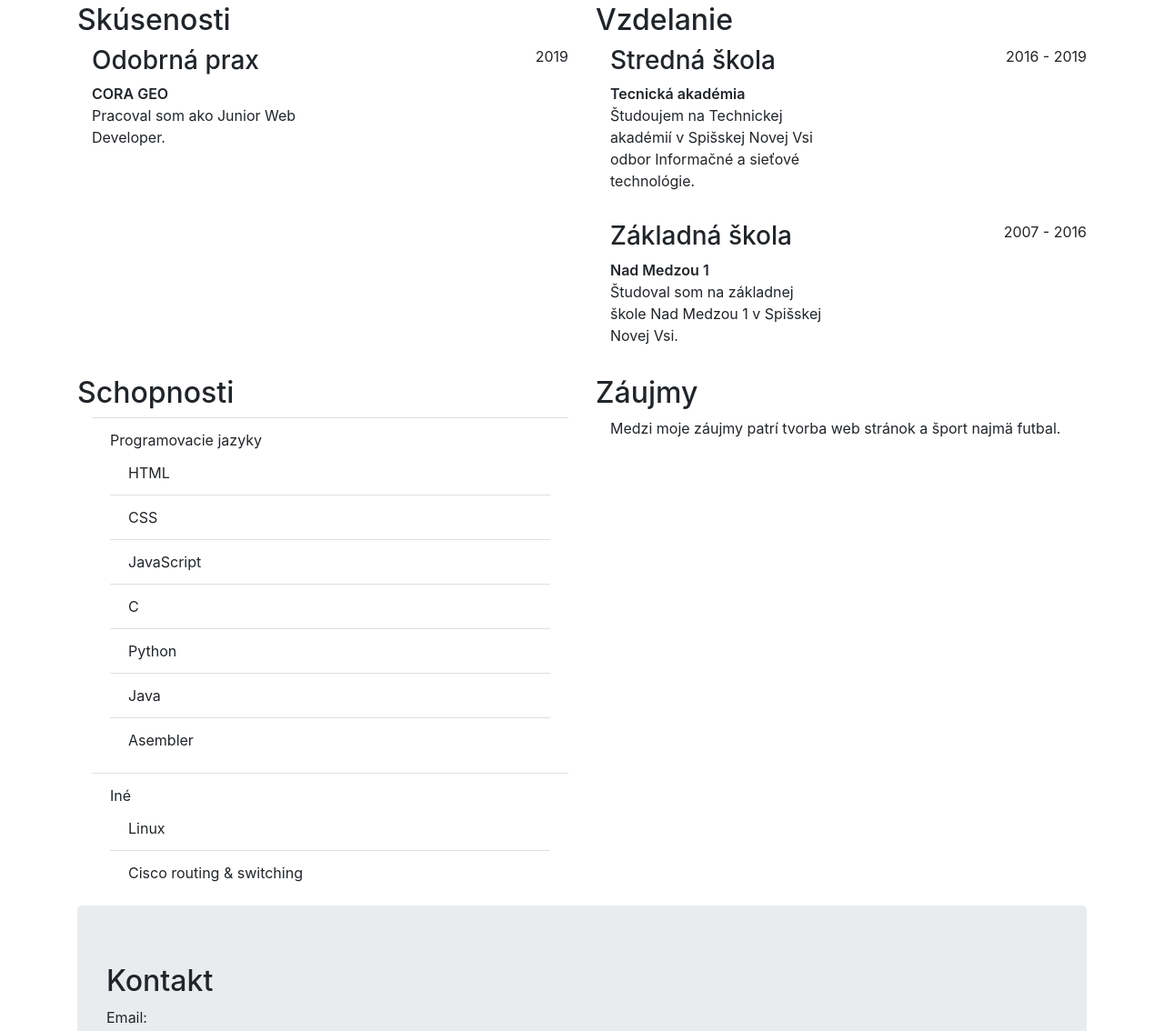
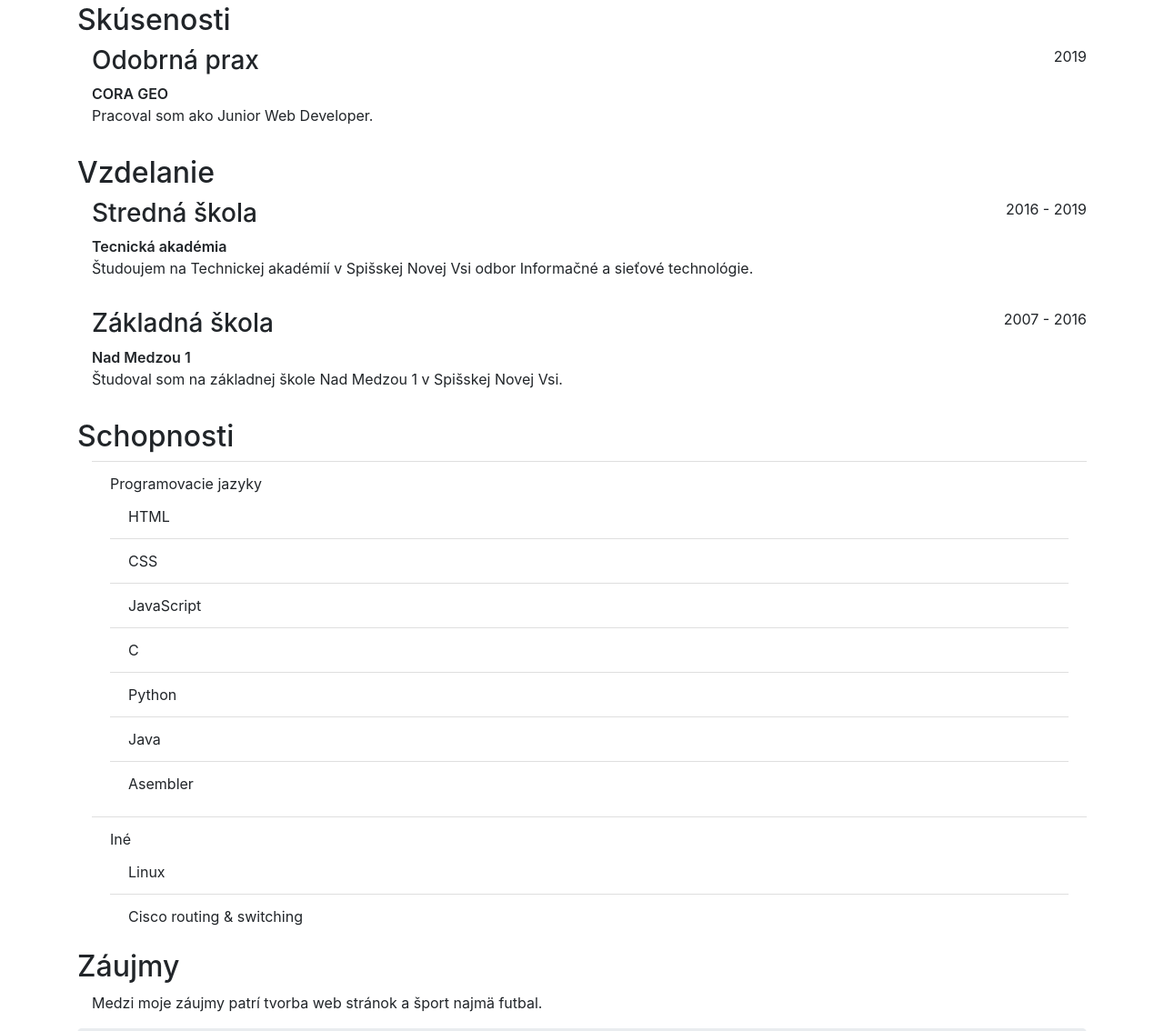
Before and after one commit to simons129/simons129.github.io, a plain HTML site: page index.html in a window 1280 px wide. Shown: the part 916-2050 px from the top of the page at 91% size. Drawn offline with nearby package versions, Linux system fonts and the light colour scheme; a script that the page names is missing.

Commit message:
Update index.html

```diff
--- a/index.html
+++ b/index.html
@@ -51,10 +51,9 @@
             <h1>Šimon Servatka</h1>
           </div>
         </section>
-        <div class="row">
 
 
-    <section id="experience" class="col-md-6">
+    <section id="experience" class="">
       <h2>Skúsenosti</h2>
       <div class="d-flex flex-column flex-md-row justify-content-between mb-3 ml-3">
         <div>
@@ -68,7 +67,7 @@
       </div>
     </section>
 
-    <section id="education" class="col-md-6">
+    <section id="education" class="">
       <h2>Vzdelanie</h2>
       <div class="d-flex flex-column flex-md-row justify-content-between mb-3 ml-3">
           <div>
@@ -92,7 +91,7 @@
           </div>
     </section>
 
-    <section id="skills" class="col-md-6">
+    <section id="skills" class="">
       <h2>Schopnosti</h2>
       <ul class="list-group list-group-flush ml-3">
           <li class="list-group-item">Programovacie jazyky
@@ -116,7 +115,7 @@
         </ul>
     </section>
 
-    <section id="Interests" class="col-md-6">
+    <section id="Interests" class="">
       <h2>Záujmy</h2>
       <div class="ml-3">
         <p>
@@ -124,7 +123,7 @@
         </p>
       </div>
     </section>
-    </div>
+
 
     <section id="contact" class="jumbotron">
       <h2>Kontakt</h2>
```
